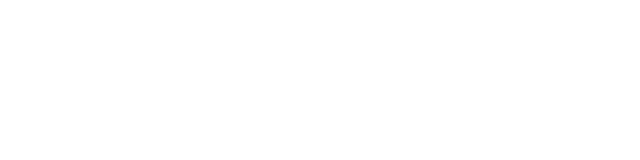
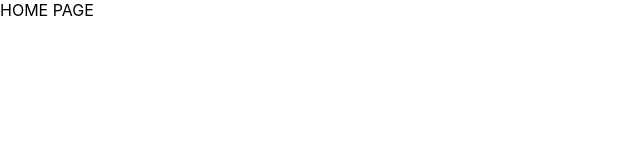
Before and after one commit to sangampshinde/codeediter, a React (Create React App) app: page / in a window 1280 px wide. Shown: the top 160 px of the page, without its empty margins (0-640 px from the left). Built offline with nearby package versions, Linux system fonts and the light colour scheme.

Commit message:
setting up routes for home and editer component

```diff
--- a/src/App.js
+++ b/src/App.js
@@ -1,11 +1,19 @@
-import logo from './logo.svg';
 import './App.css';
+import { BrowserRouter,Routes, Route } from 'react-router-dom';
+import Home from './pages/Home';
+
 
 function App() {
   return (
-    <div className="App">
+    <>
+    <BrowserRouter>
+      <Routes>
+        <Route path='/' element={<Home/>}>
 
-    </div>
+        </Route>
+      </Routes>
+    </BrowserRouter>
+    </>
   );
 }
 
--- /dev/null
+++ b/src/pages/Home.js
@@ -0,0 +1,11 @@
+import React from 'react'
+
+function Home() {
+  return (
+    <div>
+      HOME PAGE
+    </div>
+  )
+}
+
+export default Home
```
Also changed, not shown: src/pages/EditerPage.js (added, +11 -0 lines).
